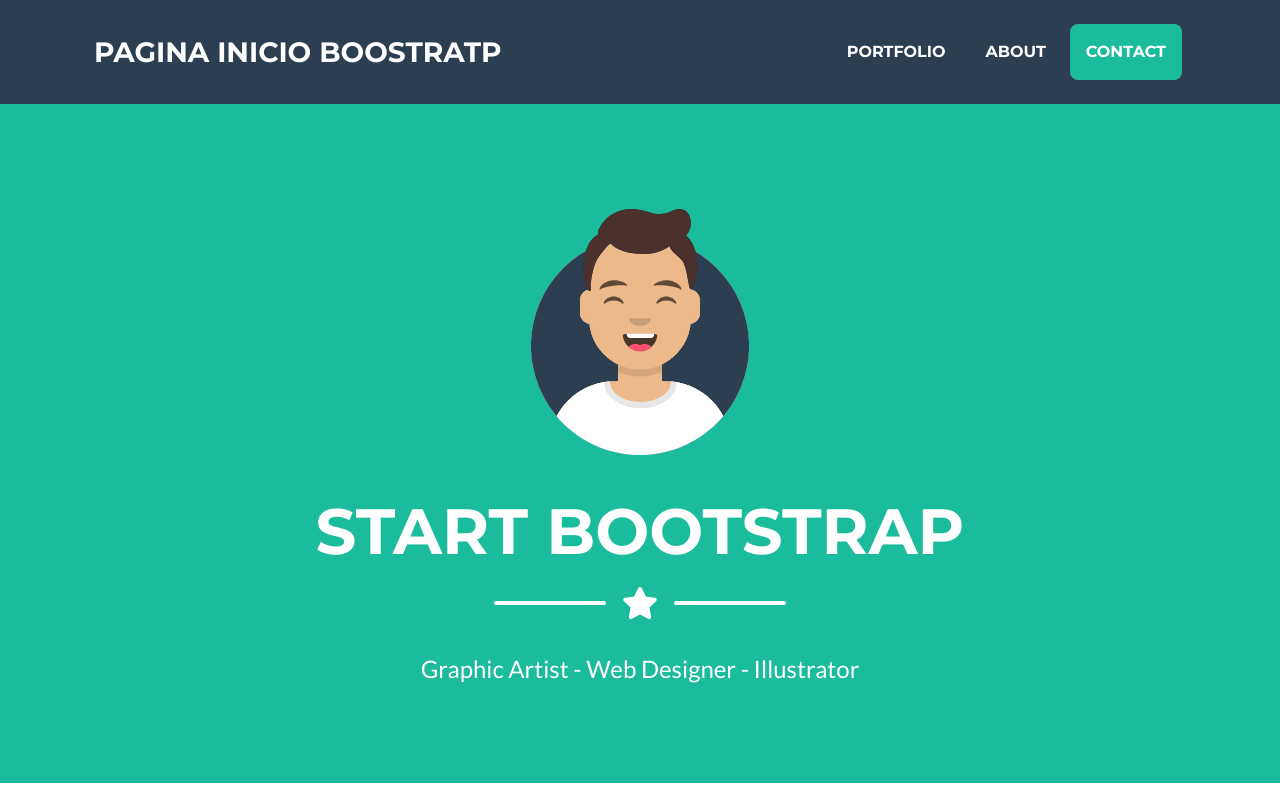
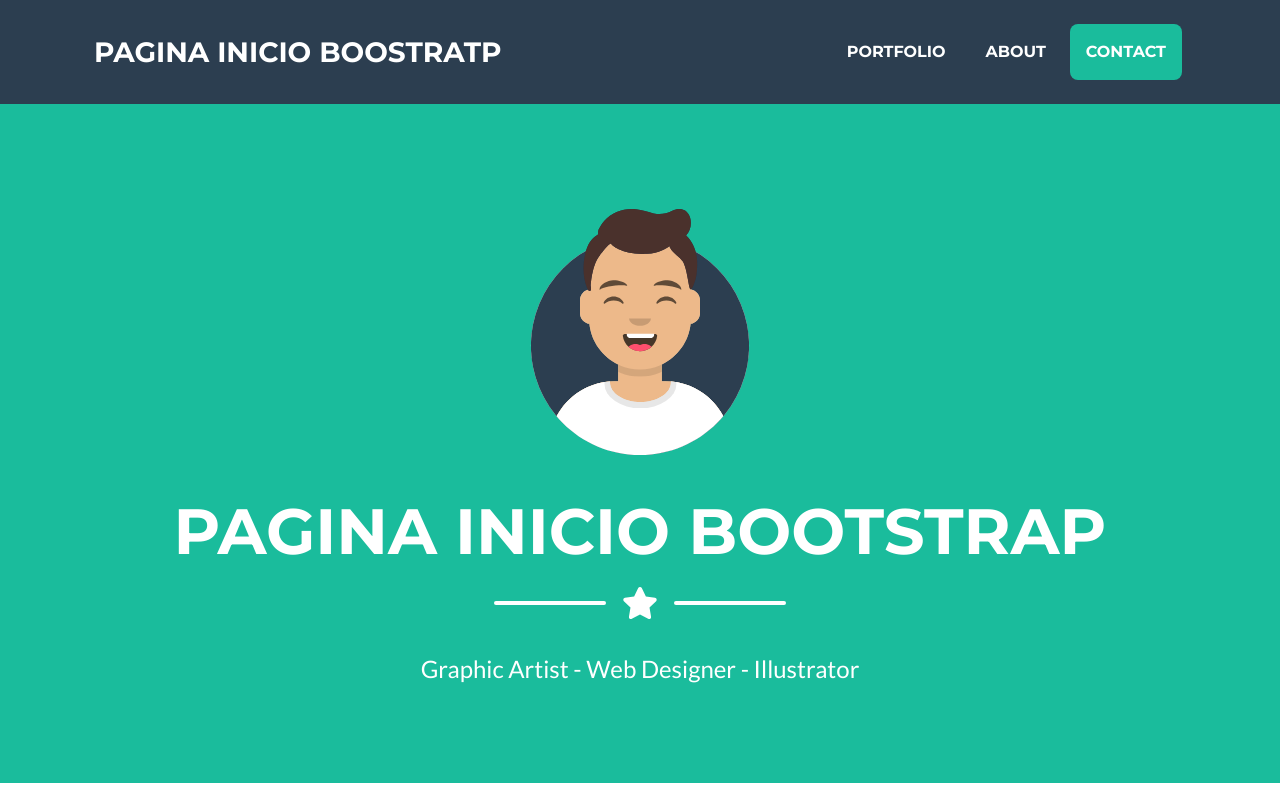
Before and after one commit to piglys/TestCursoGit, a plain HTML site: page index.html in a window 1280 px wide. Shown: the top 800 px of the page. Drawn offline with nearby package versions, Linux system fonts and the light colour scheme.

Commit message:
Update index.html

```diff
--- a/index.html
+++ b/index.html
@@ -40,7 +40,7 @@
                 <!-- Masthead Avatar Image-->
                 <img class="masthead-avatar mb-5" src="assets/img/avataaars.svg" alt="" />
                 <!-- Masthead Heading-->
-                <h1 class="masthead-heading text-uppercase mb-0">Start Bootstrap</h1>
+                <h1 class="masthead-heading text-uppercase mb-0">Pagina inicio Bootstrap</h1>
                 <!-- Icon Divider-->
                 <div class="divider-custom divider-light">
                     <div class="divider-custom-line"></div>
```
